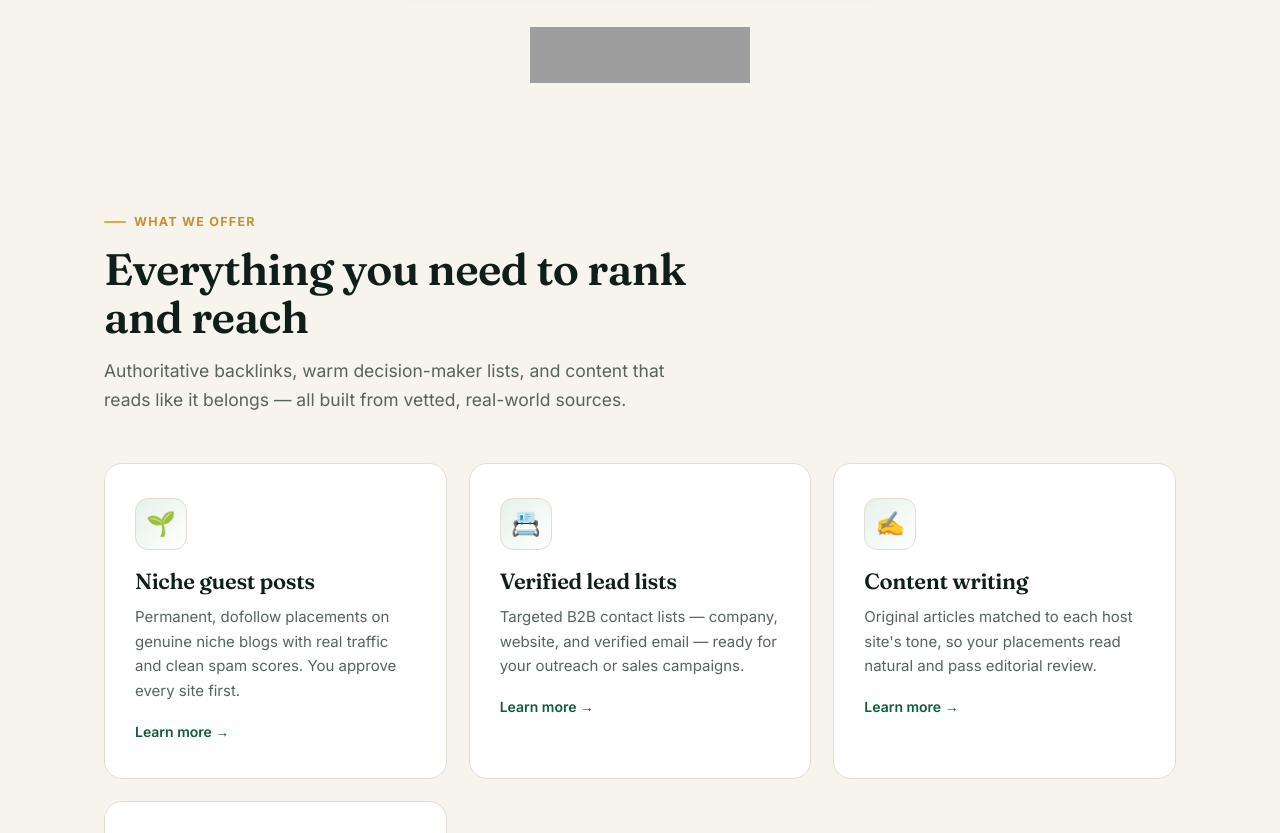
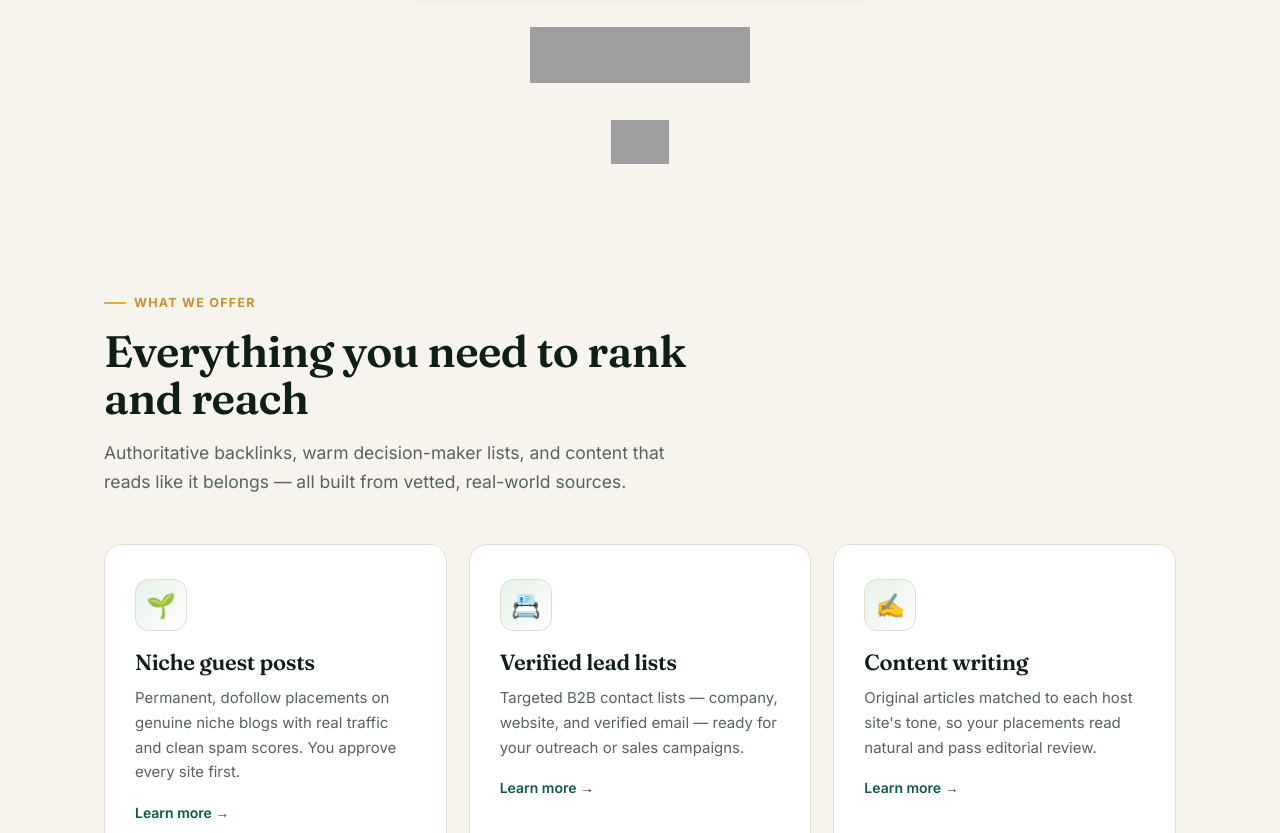
Before and after one commit to khurrambaigpk/outreachnest-website, a plain HTML site: page index.html in a window 1280 px wide. Shown: the part 1303-2136 px from the top of the page. Drawn offline with Linux system fonts and the light colour scheme; grey boxes are pictures that could not be loaded.

Commit message:
Insert LookingForTools badge in index.html
Added LookingForTools badge section to index.html

```diff
--- a/index.html
+++ b/index.html
@@ -91,6 +91,15 @@
 </div>
 </section>
 
+  <!-- LookingForTools badge -->
+<section style="padding:0 0 30px">
+  <div class="wrap" style="display:flex; justify-content:center;">
+    <a href="https://lookingfortools.com/projects/outreachnest-finder?utm_source=badge" target="_blank" rel="noopener noreferrer">
+      <img src="https://lookingfortools.com/lookingfortools/images/badges/featured-on-light.svg" alt="Featured on Looking For Tools" style="height:44px;width:auto"/>
+    </a>
+  </div>
+</section>
+
 <section>
 <div class="wrap">
 <div class="sec-head reveal">
```
